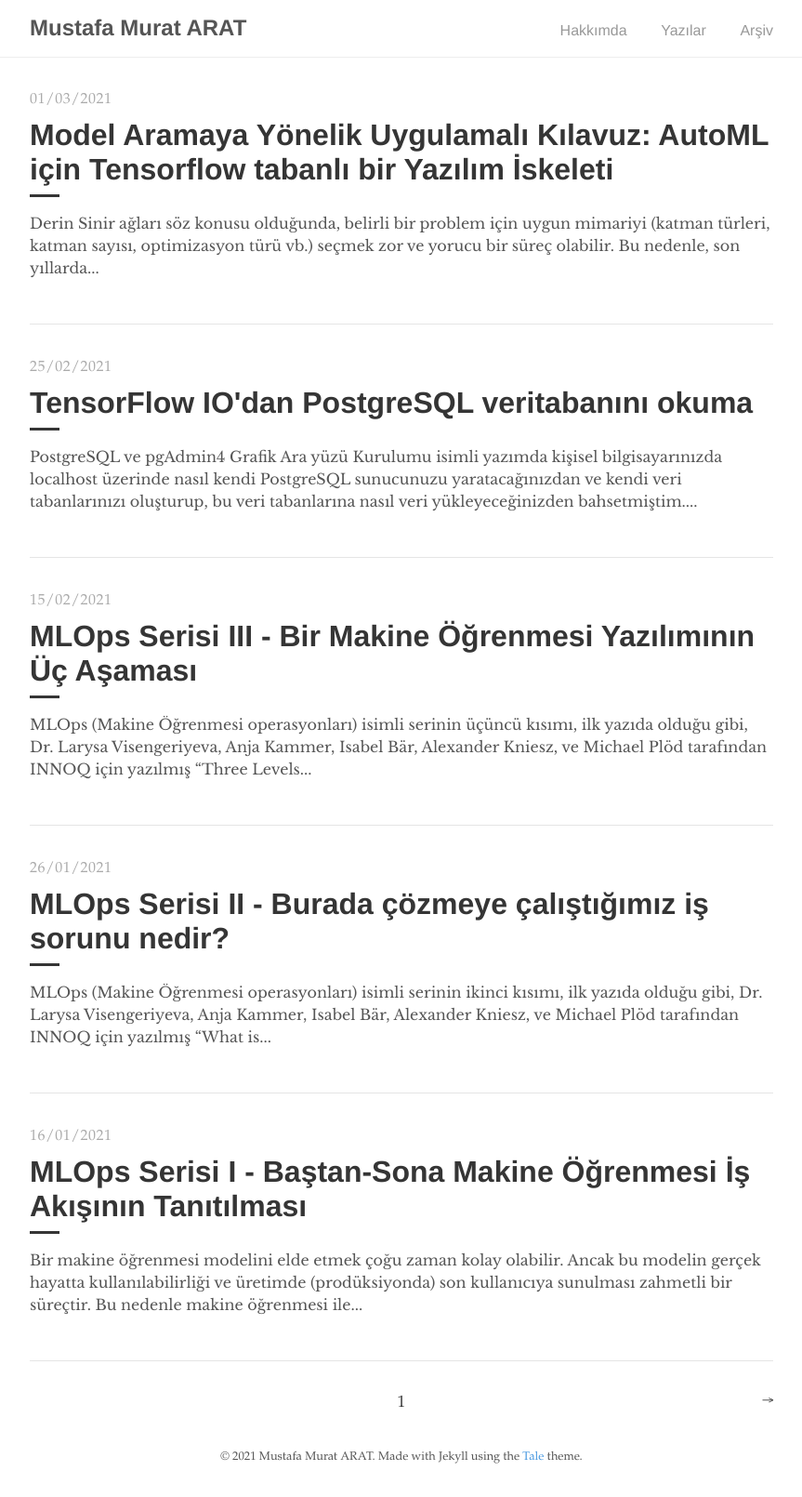
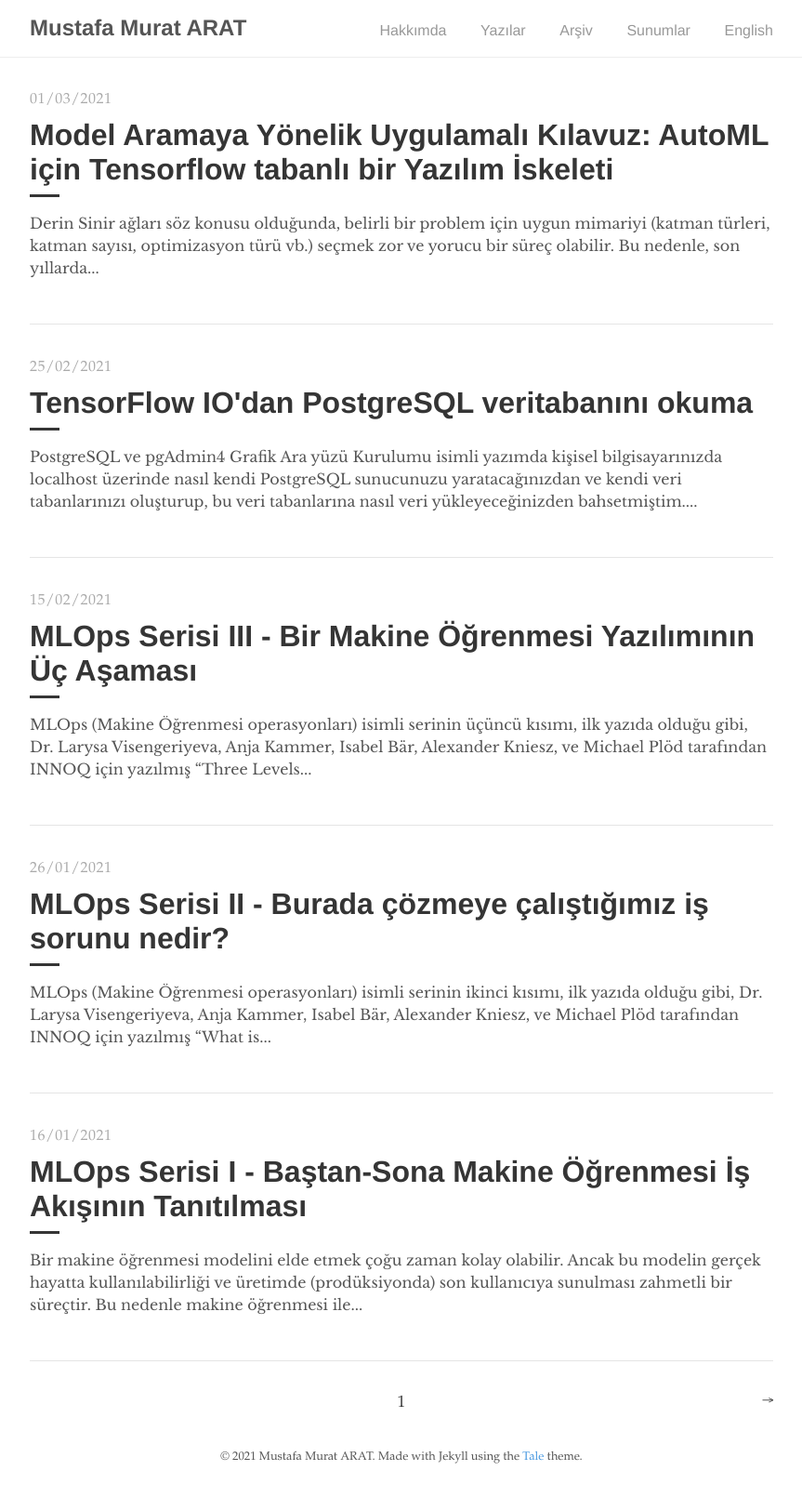
Before and after one commit to mmuratarat/turkish, a Jekyll site: the page built from index.html, in a window 1280 px wide. Shown: the whole page at 93% size, without its empty margins (208-1071 px from the left). Built offline with Jekyll 4.4.1, drawn with Linux system fonts in a browser that asks for light colours; the list of posts is cut into pages by our own code.

Commit message:
removing and adding some files

```diff
--- a/_includes/navigation.html
+++ b/_includes/navigation.html
@@ -7,6 +7,8 @@
       <li><a href="{{ '/about' | prepend: site.baseurl }}">Hakkımda</a></li>
       <li><a href="{{ site.baseurl }}/">Yazılar</a></li>
       <li><a href="{{ '/archive' | prepend: site.baseurl }}/">Arşiv</a></li>
+      <li><a href="https://mmuratarat.github.io/presentations/">Sunumlar</a></li>
+      <li><a href="https://mmuratarat.github.io/">English</a></li>
     </ul>
   </div>
 </nav>
```
